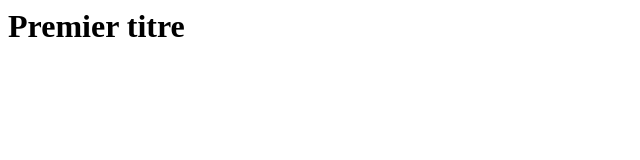
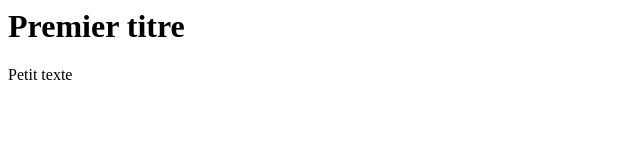
Before and after one commit to Erghan/git_test, a plain HTML site: page index.html in a window 1280 px wide. Shown: the full height of the page, 0-640 px from the left. Drawn offline with Linux system fonts and the light colour scheme.

Commit message:
Ajout d'un petit texte à l'index

```diff
--- a/index.html
+++ b/index.html
@@ -8,6 +8,7 @@
 <body>
     <header>
         <h1>Premier titre</h1>
+        <p>Petit texte</p>
     </header>
 </body>
 </html>
```
